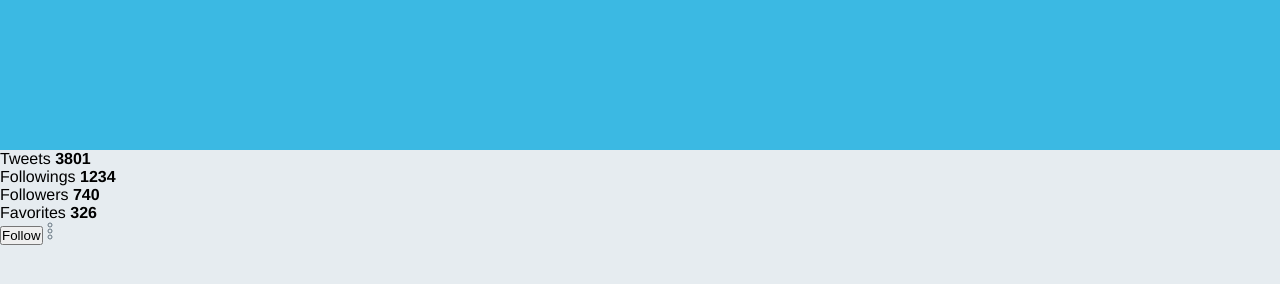
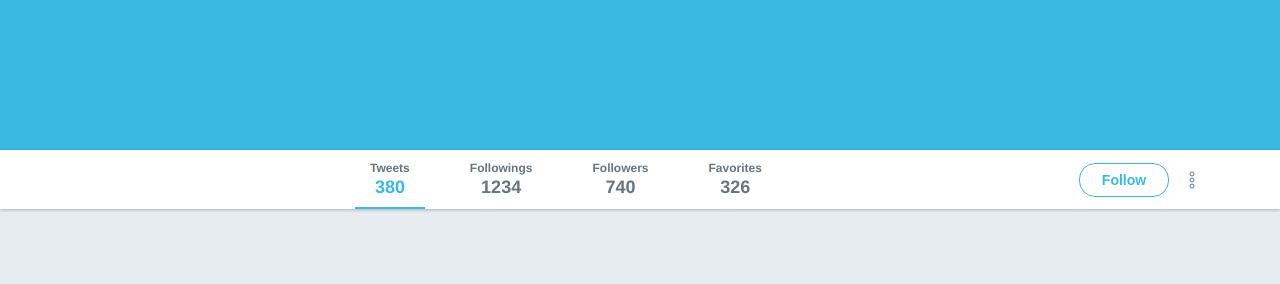
Before and after one commit to hydeowatase/flexbox-study, a plain HTML site: page twitter/index.html in a window 1280 px wide. Shown: the part 276-560 px from the top of the page. Drawn offline with Linux system fonts and the light colour scheme.

Commit message:
Developing: Tweet Layout.

```diff
--- a/twitter/index.html
+++ b/twitter/index.html
@@ -32,10 +32,11 @@
         </h1>
     </div>
     <div class="bar">
+        <div class="content">
             <ul>
-            <li>
+                <li class="active">
                     <span>Tweets</span>
-                <strong>3801</strong>
+                    <strong>380</strong>
                 </li>
                 <li>
                     <span>Followings</span>
@@ -55,6 +56,7 @@
                 <img src="images/more.svg" alt="More">
             </div>
         </div>
+    </div>
 </body>
 
 </html>
--- a/twitter/styles.css
+++ b/twitter/styles.css
@@ -45,7 +45,7 @@ button {
 header#main-header {
     height: 46px;
     background: #fff;
-    box-shadow: 0 1px 1px rgba(0, 0, 0, .25);
+    box-shadow: 0 1px 1px rgba(0, 0, 0, 0.25);
     /* O código abaixo faz com que o box-shadow fique por cima do banner */
     position: relative;
     z-index: 1;
@@ -153,3 +153,98 @@ div.banner {
     justify-content: center;
     color: #fff;
 }
+
+
+/* Estilizando o BAR */
+
+
+/* O box-shadow funciona da seguinte maneira
+1º valor é quantos pixels para a deireita a box-shadow tem que se posicionar.
+2º Verticalemente
+3º blurr, ou seja, quantos pixels irá se discipar.
+ */
+
+div.bar {
+    height: 59px;
+    background: #fff;
+    box-shadow: 0 1px 3px rgba(0, 0, 0, 0.25);
+}
+
+div.bar .content {
+    display: flex;
+    justify-content: space-between;
+    align-items: center;
+    padding-left: 285px;
+    height: 100%;
+}
+
+div.bar .content ul {
+    display: flex;
+    list-style: none;
+    height: 100%;
+}
+
+div.bar .content ul li {
+    display: flex;
+    flex-direction: column;
+    justify-content: center;
+    align-items: center;
+    padding: 0 15px;
+    margin: 0 15px;
+    position: relative;
+}
+
+
+/* A propriedade ::after cria um efeito antes do elemento
+fechar, ou seja, depois/em baixo do conteúdo da LI no caso. */
+
+div.bar .content ul li.active::after {
+    content: '';
+    width: 100%;
+    height: 2px;
+    position: absolute;
+    bottom: 0;
+    left: 0;
+    background: #3bb9e3;
+}
+
+div.bar .content ul li span {
+    color: #667580;
+    font-size: 12px;
+    font-weight: bold;
+}
+
+div.bar .content ul li strong {
+    color: #667580;
+    font-size: 18px;
+    font-weight: bold;
+    margin-top: 2px;
+}
+
+div.bar .content ul li.active strong {
+    color: #3bb9e3;
+}
+
+
+/* Estilizando o botão Follow */
+
+div.bar .content .actions {
+    display: flex;
+}
+
+div.bar .content .actions button {
+    /* Alinhando o texto ao centro do botão */
+    display: flex;
+    align-items: center;
+    justify-content: center;
+    /* Estilizando font e largura do botão */
+    background: #fff;
+    height: 34px;
+    width: 90px;
+    font-weight: bold;
+    font-size: 14px;
+    color: #3bb9eb;
+    border: 1px solid #3bb9e3;
+    border-radius: 16px;
+    margin-right: 20px;
+}
```
Lines whose indentation alone changed are shown as unchanged.
